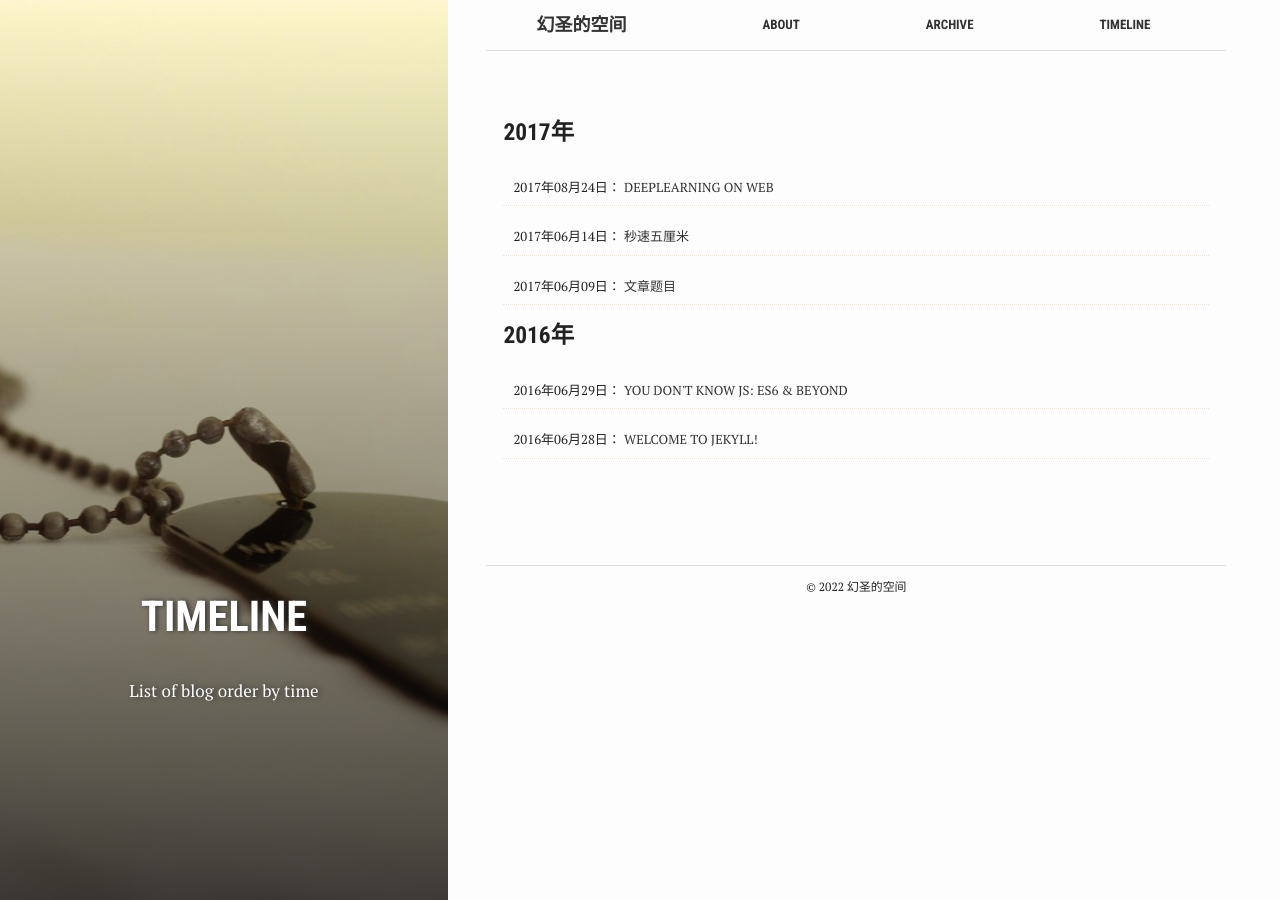
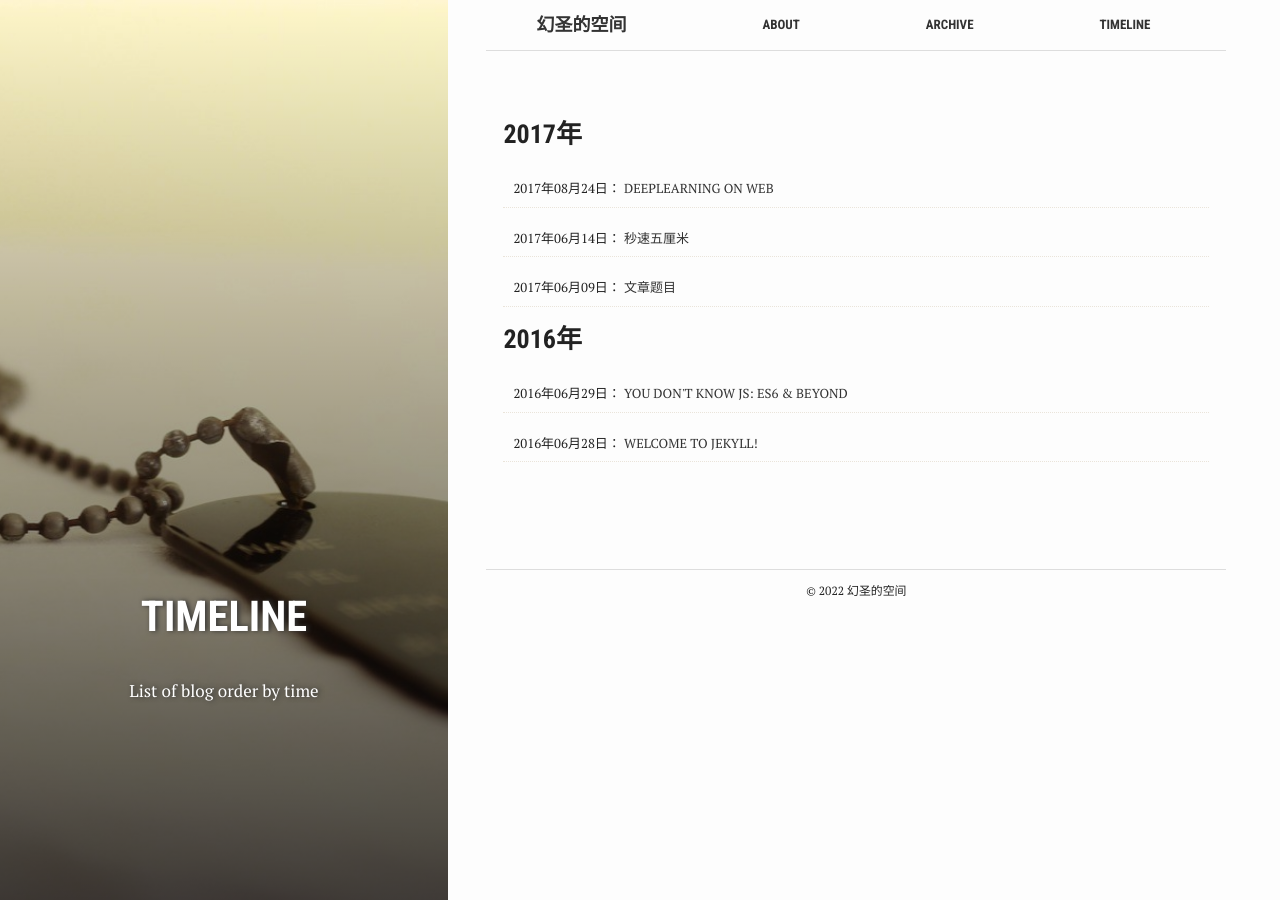
Before and after one commit to cheungwoonming/cheungwoonming.github.io, a Jekyll site: the page built from timeline.html, in a window 1280 px wide. Built offline with Jekyll 4.4.1, drawn with Linux system fonts in a browser that asks for light colours; comment, search, counter and statistics services are not loaded.

Commit message:
修改分类

```diff
--- a/timeline.html
+++ b/timeline.html
@@ -11,12 +11,12 @@
 {% for post in site.posts %}
   <ul class="year">
     {% unless post.next %}
-      <h2>{{ post.date | date: '%Y年' }}</h2>
+      <h1 class="category-key">{{ post.date | date: '%Y年' }}</h1>
     {% else %}
       {% capture year %}{{ post.date | date: '%Y' }}{% endcapture %}
       {% capture nyear %}{{ post.next.date | date: '%Y' }}{% endcapture %}
       {% if year != nyear %}
-        <h2>{{ post.date | date: '%Y年' }}</h2>
+        <h1 class="category-key">{{ post.date | date: '%Y年' }}</h1>
       {% endif %}
     {% endunless %}
 
```
